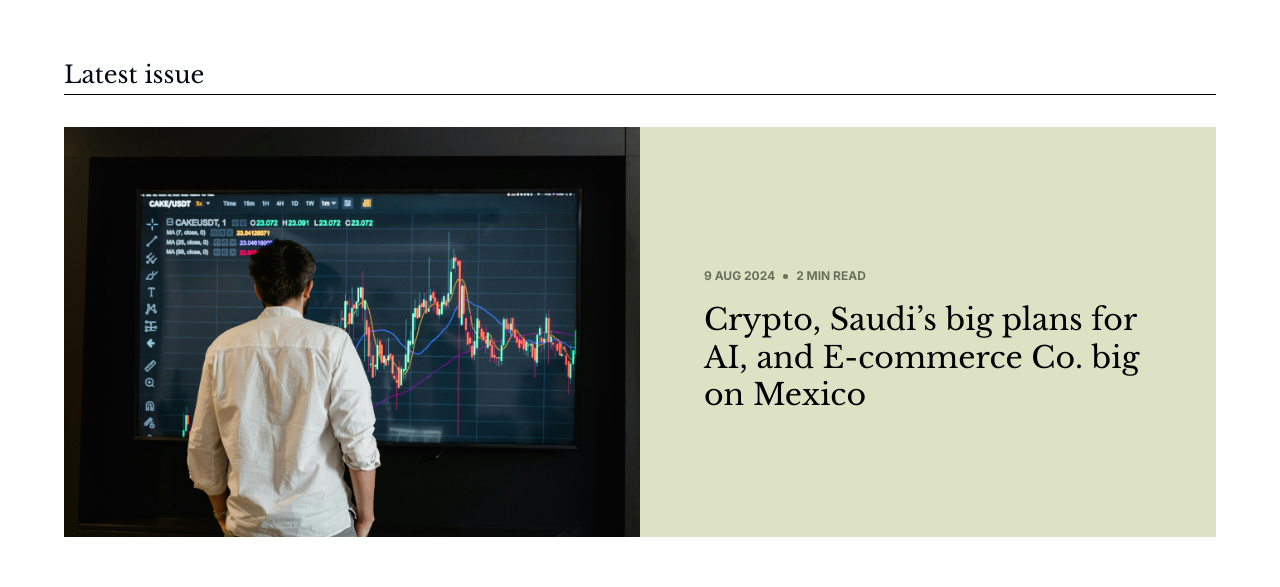
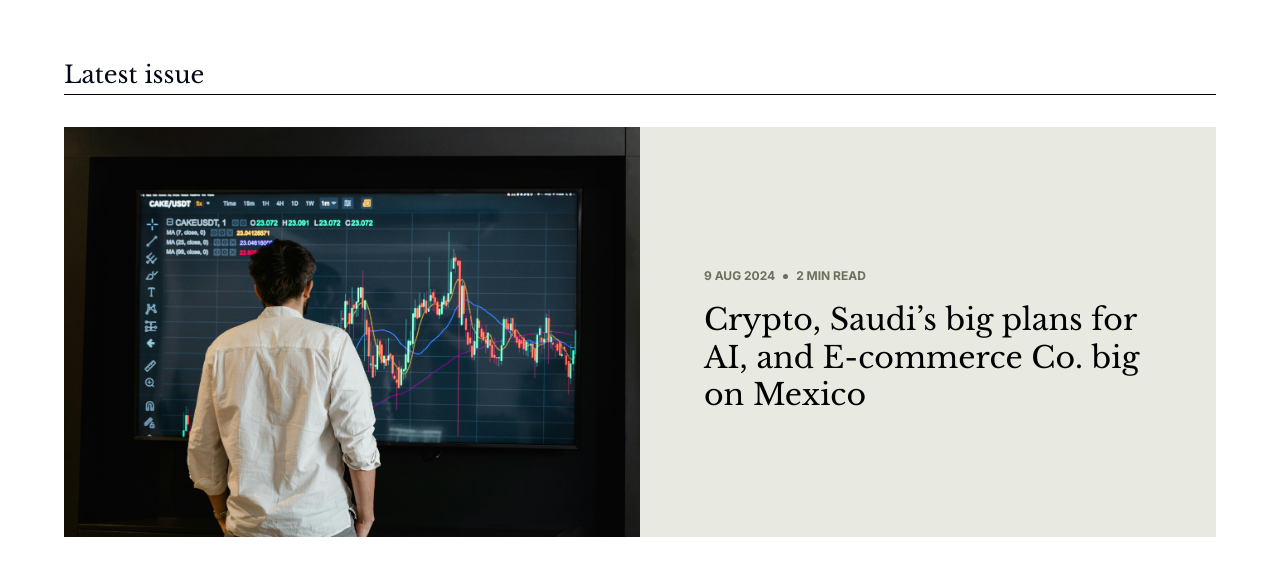
Before and after one commit to Elango-Sagravia/alt-news, a Next.js app: page / in a window 1280 px wide. Shown: the part 780-1367 px from the top of the page. Built offline with nearby package versions, Linux system fonts and the light colour scheme.

Commit message:
added new secondary color

```diff
--- a/app/globals.css
+++ b/app/globals.css
@@ -42,7 +42,7 @@ input {
     --chart-5: 27 87% 67%;
     --nl-primary: 75 10% 40%;
     --nl-seconday: 42.86 28% 95.1%;
-    --nl-new-seconday: 71 33% 83%;
+    --nl-new-seconday: 73 18% 90%;
     --nl-button-border: 36 9.09% 89.22%;
     --nl-separator-border: 0 0% 30.2%;
     --nl-blog-para: 0 0% 50.2%;
```
